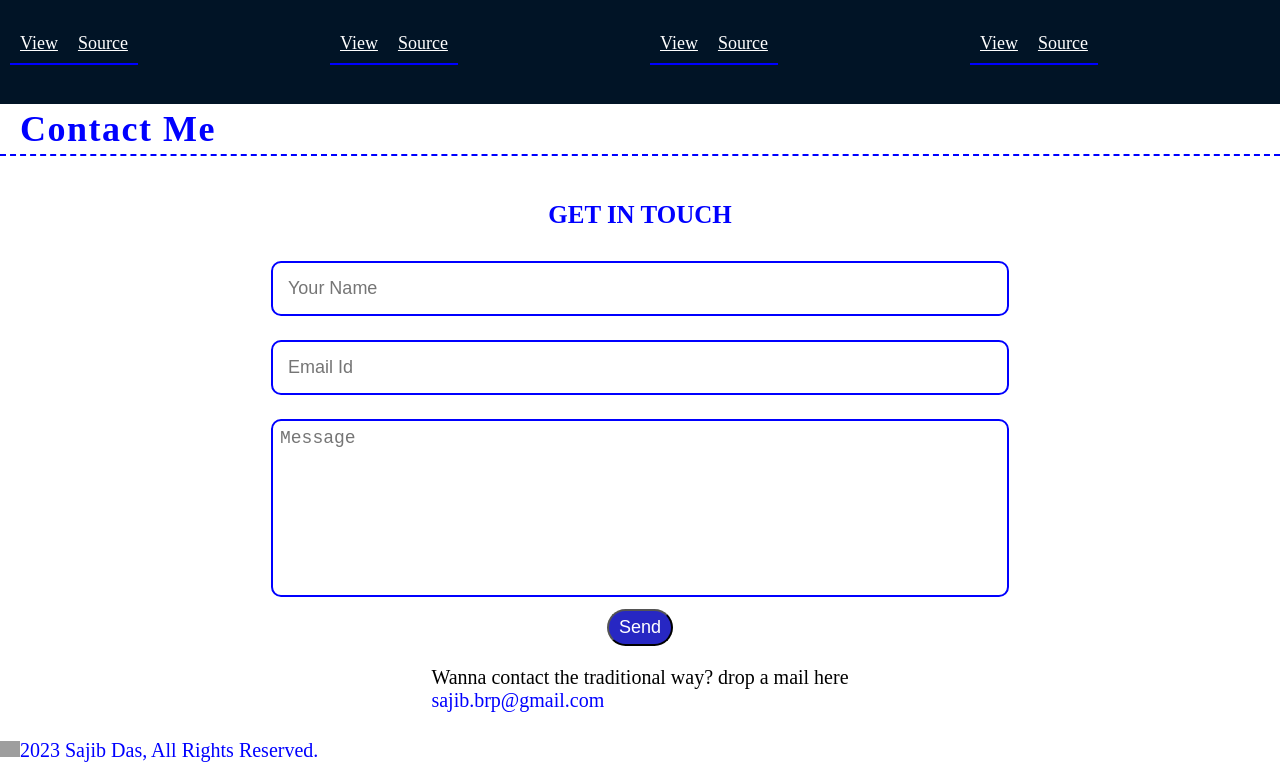
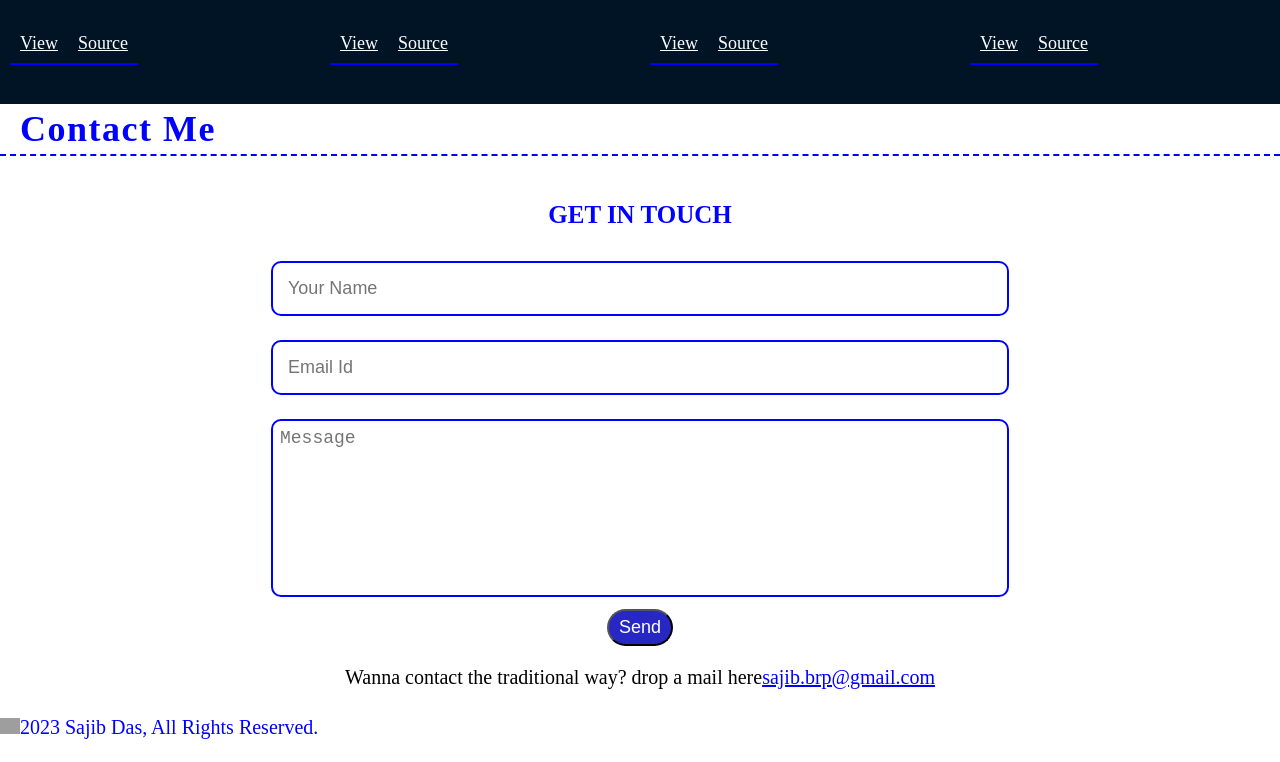
Before and after one commit to Sajibcoder/SajibDasPortfolio, a React (Create React App) app: page / in a window 1280 px wide. Shown: the part 3355-4117 px from the top of the page. After the commit the page ends 4094 px from the top, so only its background shows below. Built offline with nearby package versions, Linux system fonts and the light colour scheme; grey boxes are pictures that could not be loaded.

Commit message:
Update Contact.jsx

```diff
--- a/src/components/Contact.jsx
+++ b/src/components/Contact.jsx
@@ -20,7 +20,7 @@ const Contact = () => {
 <button type= "submit" className='button'>Send</button>
 <div className='traditional'>
 Wanna contact the traditional way? drop a mail here
-<div className='email-col'>sajib.brp@gmail.com</div>
+<a href="mailto:sajib.brp@gmail.com" className='email-col'>sajib.brp@gmail.com</a>
 </div>
 </div>
         </form>
```
